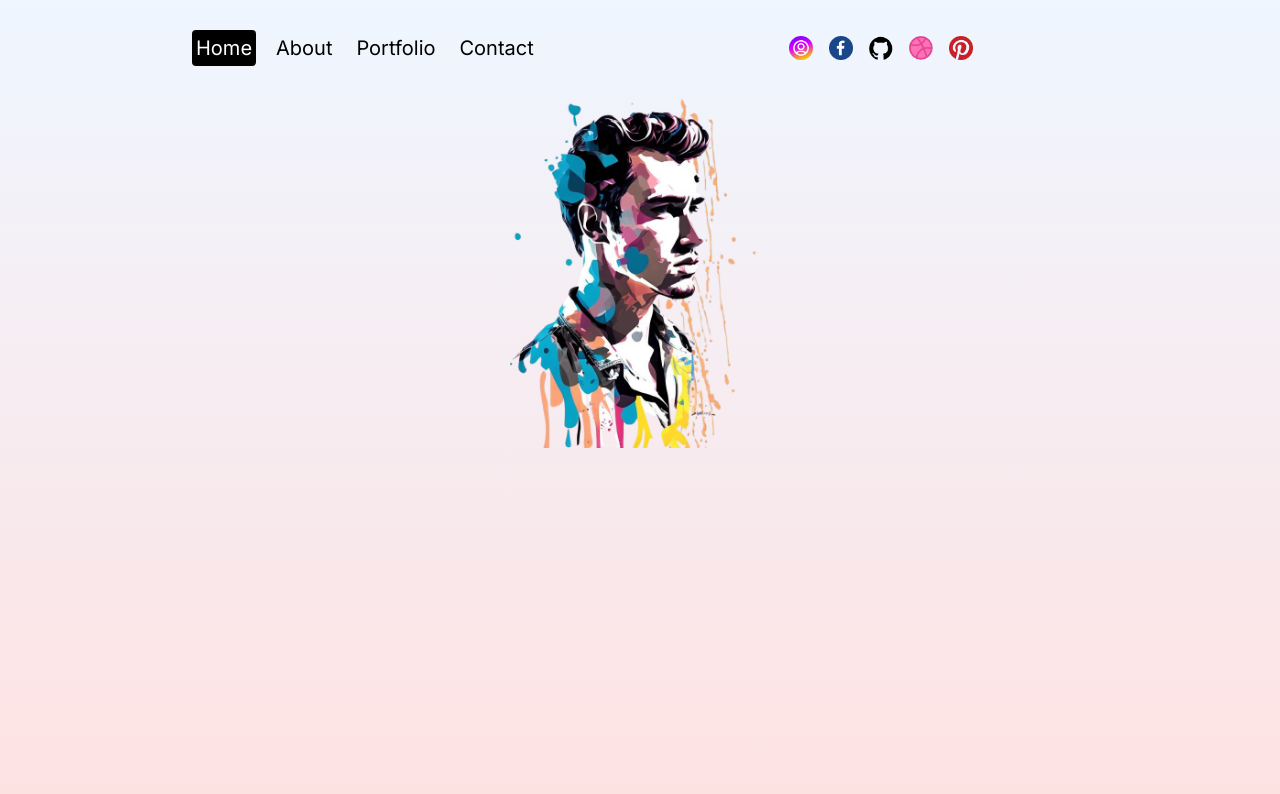
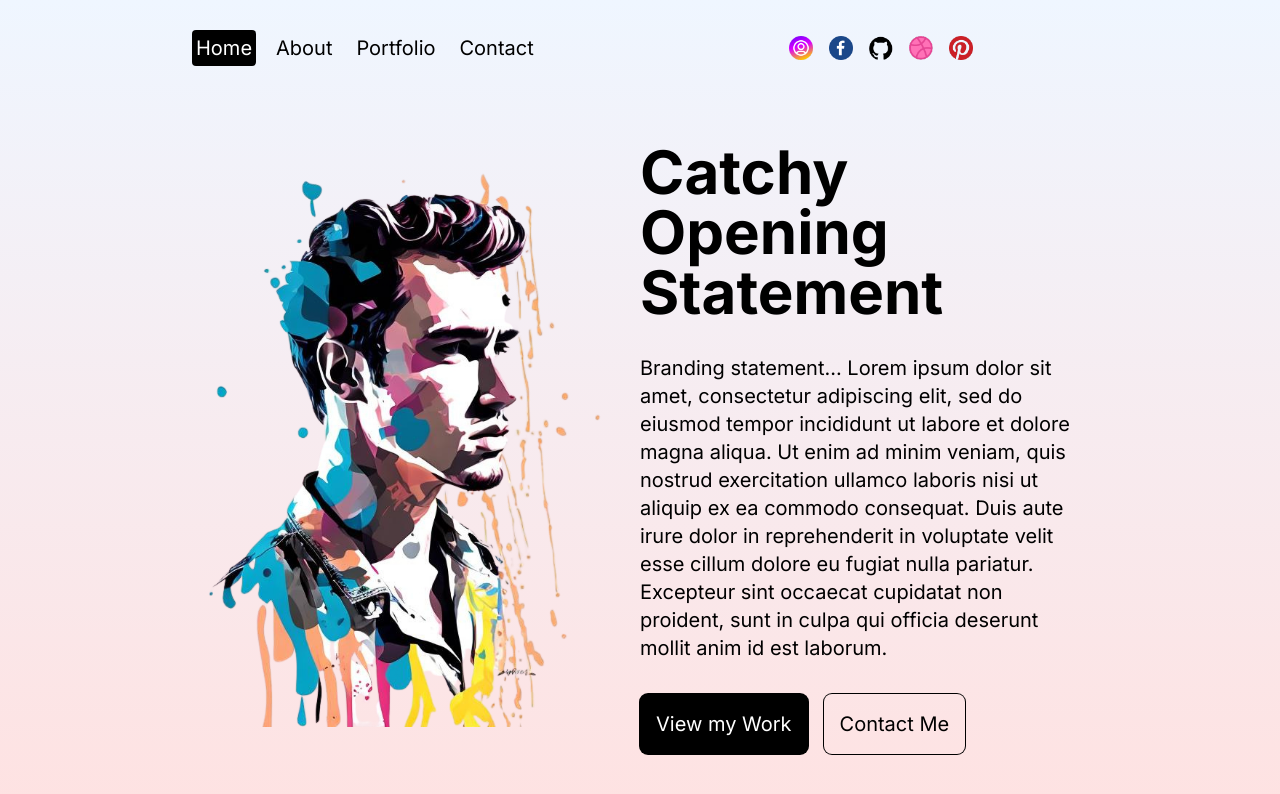
Before and after one commit to ZestyLimones/davidadrianhair, a Next.js app: page / in a window 1280 px wide. Shown: the top 794 px of the page. Built offline with nearby package versions, Linux system fonts and the light colour scheme.

Commit message:
added hero image and text to landing page.

```diff
--- a/src/app/page.jsx
+++ b/src/app/page.jsx
@@ -2,11 +2,32 @@ import Image from 'next/image';
 
 const Homepage = () => {
   return (
-    <div className="h-full flex flex-col">
-      <div className="h-1/2 relative">
+    <div className="h-full flex flex-col lg:flex-row px-4 sm:px-8 md:px-12 lg:px-20 xl:px-48 text-xl">
+      <div className="h-1/2 lg:h-full lg:w-1/2 relative">
         <Image src="/hero.png" alt="" fill className="object-contain" />
       </div>
-      <div className="h-1/2"></div>
+      <div className="h-1/2 lg:h-full lg:w-1/2  flex flex-col gap-8 items-center justify-center">
+        <h1 className="text-4xl md:text-6xl font-bold">
+          Catchy Opening Statement
+        </h1>
+        <p className="md:text-xl">
+          Branding statement... Lorem ipsum dolor sit amet, consectetur
+          adipiscing elit, sed do eiusmod tempor incididunt ut labore et dolore
+          magna aliqua. Ut enim ad minim veniam, quis nostrud exercitation
+          ullamco laboris nisi ut aliquip ex ea commodo consequat. Duis aute
+          irure dolor in reprehenderit in voluptate velit esse cillum dolore eu
+          fugiat nulla pariatur. Excepteur sint occaecat cupidatat non proident,
+          sunt in culpa qui officia deserunt mollit anim id est laborum.{' '}
+        </p>
+        <div className="w-full flex gap-4">
+          <button className="p-4 rounded-lg ring-1 ring-black bg-black text-white">
+            View my Work
+          </button>
+          <button className="p-4 rounded-lg ring-1 ring-black">
+            Contact Me
+          </button>
+        </div>
+      </div>
     </div>
   );
 };
```
